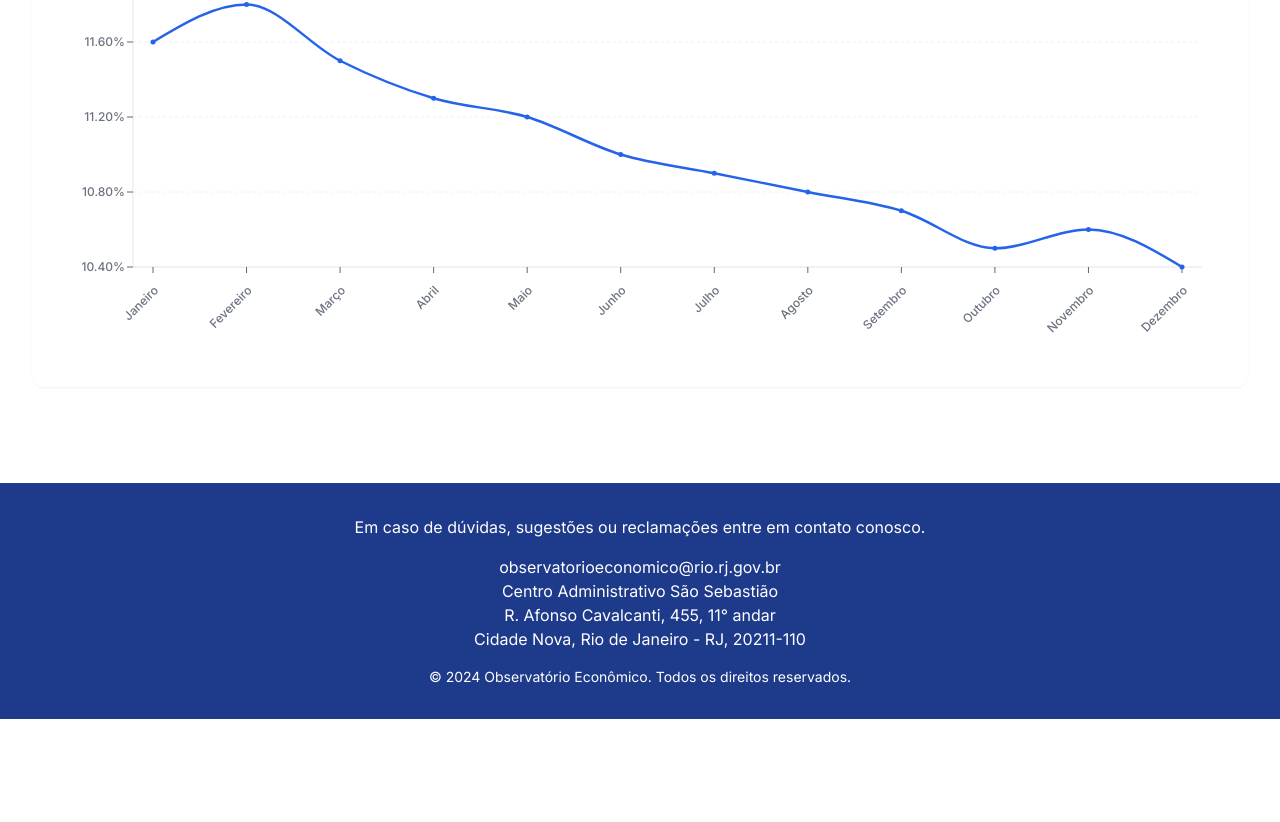
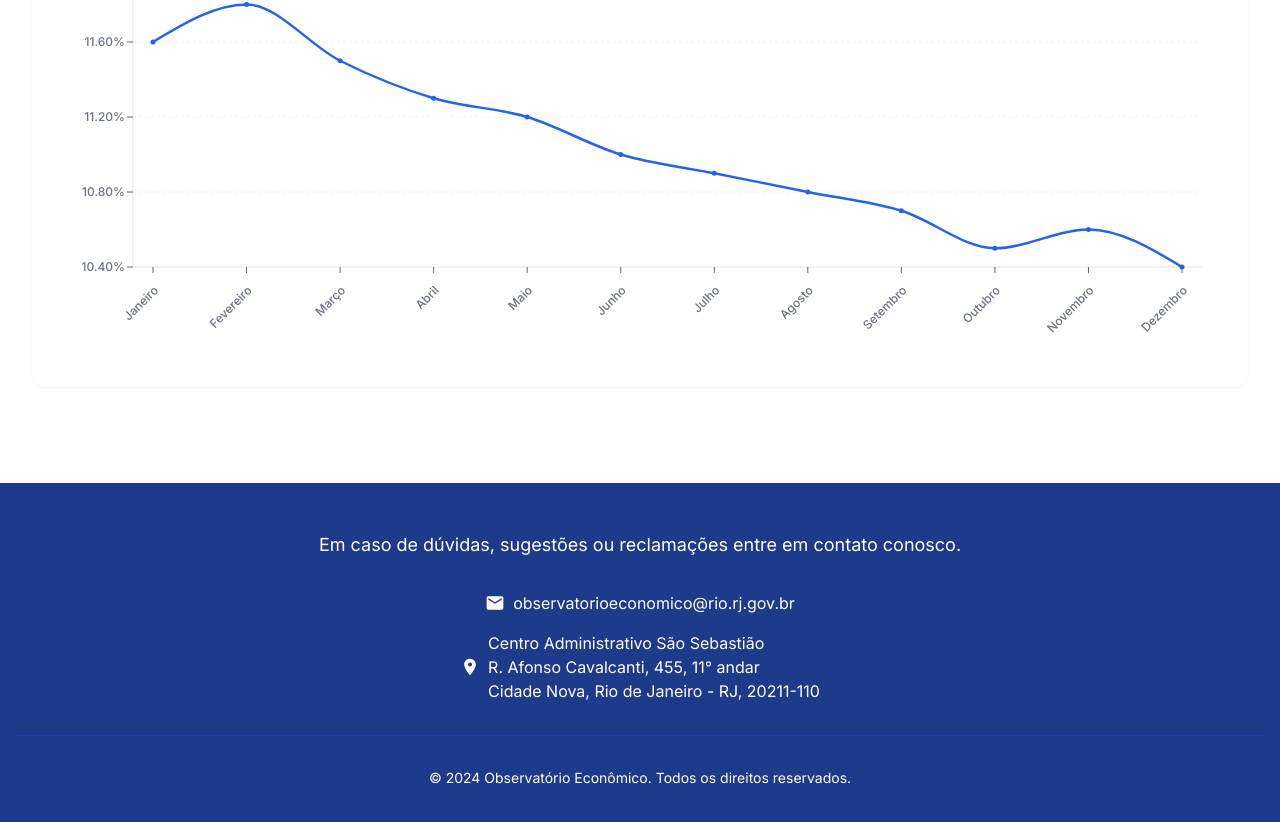
Before and after one commit to Sanguin1us/obs-econ-2, a Next.js app: page / in a window 1280 px wide. Shown: the part 2697-3519 px from the top of the page. Before the commit the page ends 3416 px from the top, so only its background shows below. Built offline with nearby package versions, Linux system fonts and the light colour scheme.

Commit message:
footer edit

```diff
--- a/components/Footer.tsx
+++ b/components/Footer.tsx
@@ -1,19 +1,30 @@
 import Link from 'next/link'
+import { MdEmail, MdLocationOn } from 'react-icons/md'
 
 export default function Footer() {
   return (
-    <footer className="bg-blue-900 text-white py-8">
+    <footer className="bg-blue-900 text-white py-12">
       <div className="container mx-auto px-4">
-        <div className="text-center mb-4">
-          <p>Em caso de dúvidas, sugestões ou reclamações entre em contato conosco.</p>
+        <div className="text-center mb-8">
+          <p className="text-lg">Em caso de dúvidas, sugestões ou reclamações entre em contato conosco.</p>
         </div>
-        <div className="text-center mb-4">
-          <p>observatorioeconomico@rio.rj.gov.br</p>
-          <p>Centro Administrativo São Sebastião</p>
-          <p>R. Afonso Cavalcanti, 455, 11° andar</p>
-          <p>Cidade Nova, Rio de Janeiro - RJ, 20211-110</p>
+        <div className="max-w-2xl mx-auto space-y-4">
+          <div className="flex items-center justify-center gap-2">
+            <MdEmail className="text-xl" />
+            <a href="mailto:observatorioeconomico@rio.rj.gov.br" className="hover:text-blue-200 transition-colors">
+              observatorioeconomico@rio.rj.gov.br
+            </a>
+          </div>
+          <div className="flex items-center justify-center gap-2">
+            <MdLocationOn className="text-xl" />
+            <div>
+              <p>Centro Administrativo São Sebastião</p>
+              <p>R. Afonso Cavalcanti, 455, 11° andar</p>
+              <p>Cidade Nova, Rio de Janeiro - RJ, 20211-110</p>
+            </div>
+          </div>
         </div>
-        <div className="text-center text-sm">
+        <div className="text-center text-sm mt-8 pt-8 border-t border-blue-800">
           © 2024 Observatório Econômico. Todos os direitos reservados.
         </div>
       </div>
```
